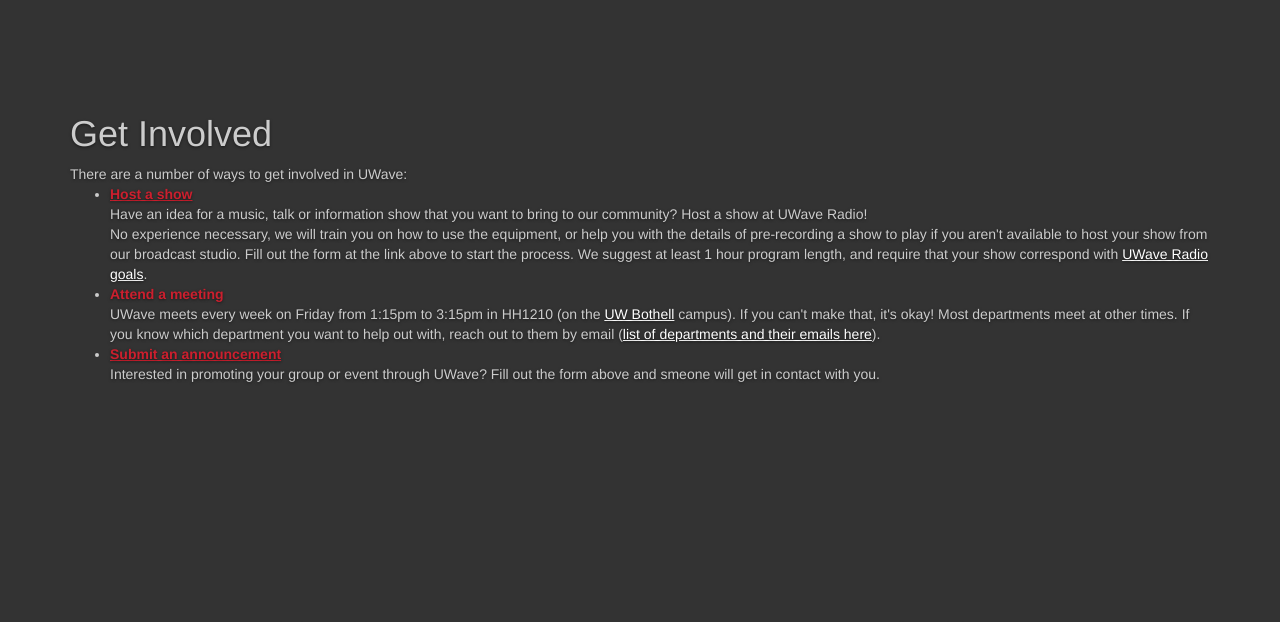
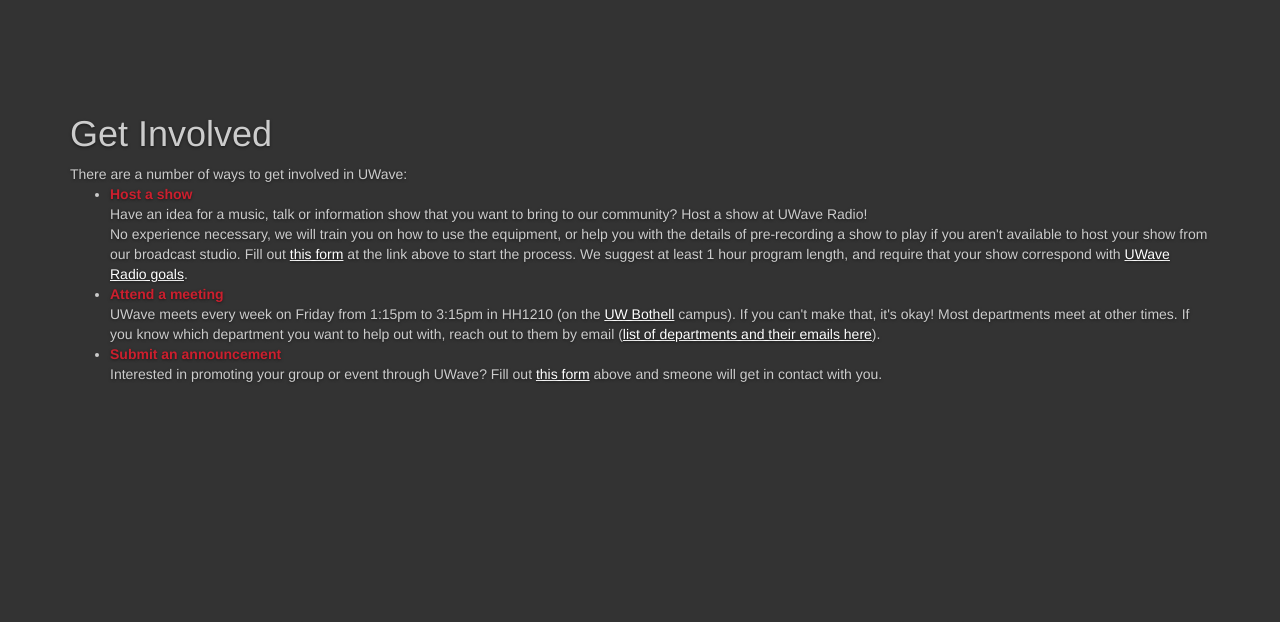
Before and after one commit to UWave/uwave.fm, a PHP site: page /getinvolved in a window 1280 px wide. Shown: the part 151-773 px from the top of the page. Run offline with PHP 8.4, Linux system fonts and the light colour scheme; some libraries are stand-ins or nearby versions.

Commit message:
Clean up links on about page

```diff
--- a/getinvolved.php
+++ b/getinvolved.php
@@ -3,13 +3,13 @@
                     <h1>Get Involved</h1>
                     There are a number of ways to get involved in UWave:
                     <ul>
-                        <li><b><a href="https://docs.google.com/forms/d/18veHb-LUaAYtyhzKSUSoa0FAbl6jbYYRYrZ2QcehRS8/viewform" target="_blank" class="red">Host a show</a></b><br />
+                        <li><b class="red">Host a show</a></b><br />
                             Have an idea for a music, talk or information show that you want to
                             bring to our community? Host a show at UWave Radio!<br />
                             No experience necessary, we will train you on how to use the equipment,
                             or help you with the details of pre-recording a show to play if you
                             aren't available to host your show from our broadcast studio. Fill out
-                            the form at the link above to start the process. We suggest at least 1
+                            <a href="https://docs.google.com/forms/d/18veHb-LUaAYtyhzKSUSoa0FAbl6jbYYRYrZ2QcehRS8/viewform" target="_blank">this form</a> at the link above to start the process. We suggest at least 1
                             hour program length, and require that your show correspond with <a class="navlink" href="/about">UWave
                             Radio goals</a>.
                         <li><b class="red">Attend a meeting</b><br />
@@ -18,9 +18,9 @@
                             make that, it's okay! Most departments meet at other times. If you know
                             which department you want to help out with, reach out to them by email
                             (<a href="contact">list of departments and their emails here</a>).
-                        <li><b><a href="https://docs.google.com/forms/d/1TyoM_hc1y2yPptSztskFrygPI4r6URx21GSx-1tbYNs/viewform" target="_blank" class="red">Submit an announcement</a></b><br />
-                            Interested in promoting your group or event through UWave? Fill out the
-                            form above and smeone will get in contact with you.
+                        <li><b class="red">Submit an announcement</a></b><br />
+                            Interested in promoting your group or event through UWave? Fill out <a href="https://docs.google.com/forms/d/1TyoM_hc1y2yPptSztskFrygPI4r6URx21GSx-1tbYNs/viewform" target="_blank">this
+                            form</a> above and smeone will get in contact with you.
                         </ul>
                 </div>
                 <?php if(!isset($_GET['contentonly'])) {?>
```
